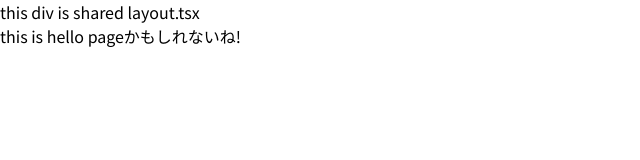
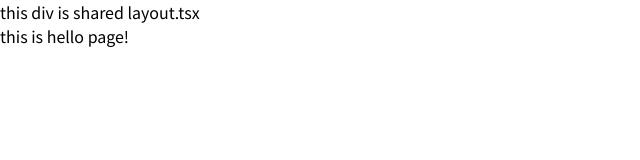
Before and after one commit to shi0n0/practice-next.js, a Next.js app: page /hello in a window 1280 px wide. Shown: the top 160 px of the page, without its empty margins (0-640 px from the left). Built offline with nearby package versions, Linux system fonts and the light colour scheme.

Commit message:
余計な記述を変更

```diff
--- a/src/app/hello/page.tsx
+++ b/src/app/hello/page.tsx
@@ -1,4 +1,6 @@
+import { error } from "console";
+
 export default async function Page() {
     await new Promise((resolve) => setTimeout(resolve, 1000));
-    return <div>this is hello pageかもしれないね!</div>
+    return <div>this is hello page!</div>
 }
```
